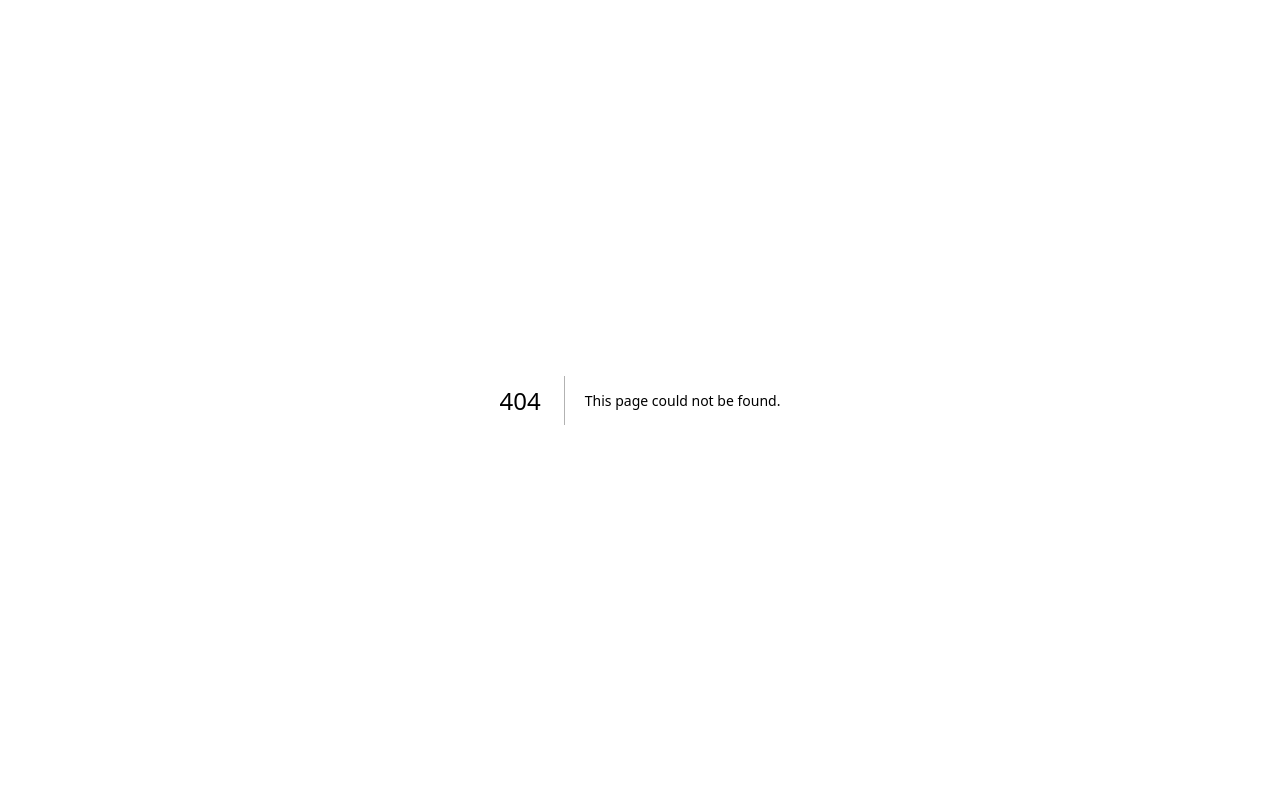
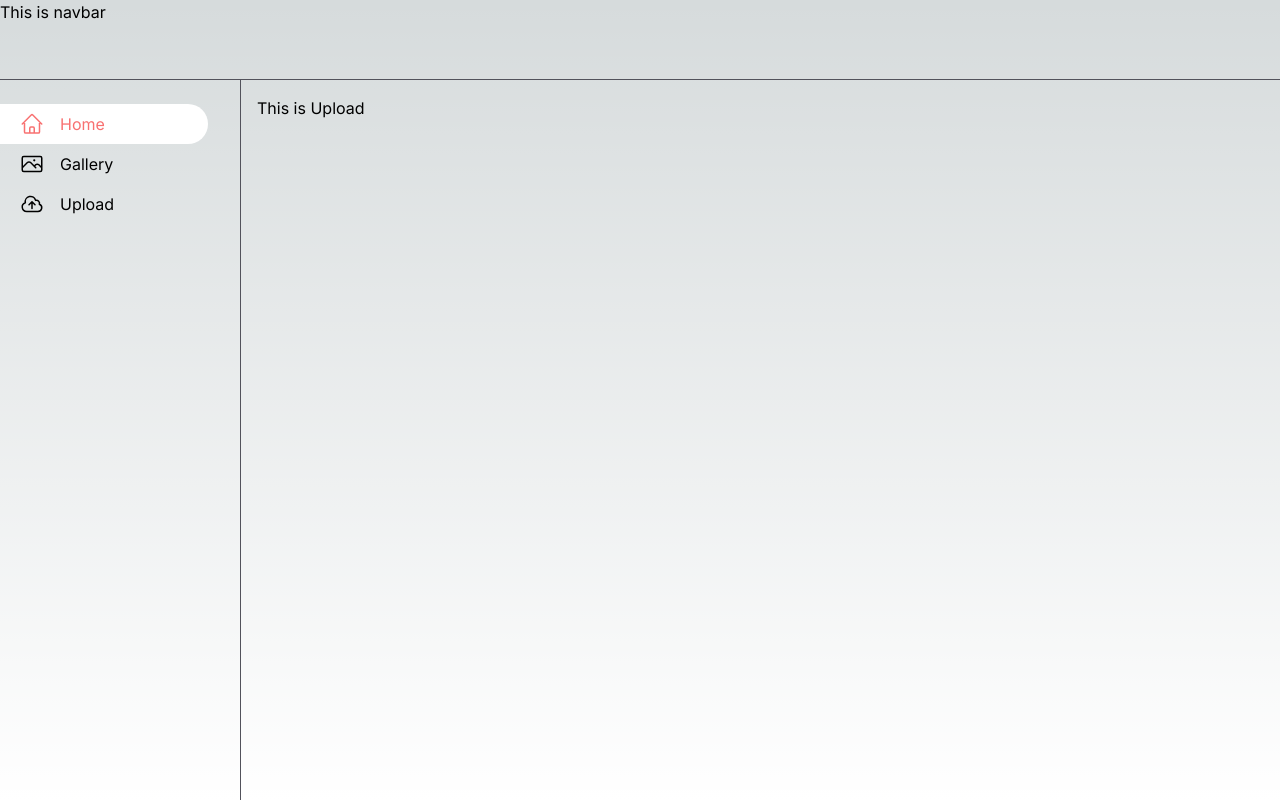
Before and after one commit to namhihi237/ai-gallery, a Next.js app in the folder frontend/: page /upload in a window 1280 px wide. Before the commit this address had no page. Built offline with nearby package versions, Linux system fonts and the light colour scheme.

Commit message:
feat: move between menu

```diff
--- a/frontend/package.json
+++ b/frontend/package.json
@@ -10,6 +10,7 @@
   },
   "dependencies": {
     "@heroicons/react": "^2.0.18",
+    "classnames": "^2.3.2",
     "next": "14.0.3",
     "react": "^18",
     "react-dom": "^18"
--- a/frontend/src/app/dashboard/page.tsx
+++ /dev/null
@@ -1,9 +0,0 @@
-import Navbar from "../../components/navbar/Navbar";
-import Sidebar from "../../components/sidebar/Sidebar";
-
-export default function Page() {
-  return (<div>
-    <Navbar></Navbar>
-    <Sidebar></Sidebar>
-  </div>)
-}
--- /dev/null
+++ b/frontend/src/app/gallery/page.tsx
@@ -0,0 +1,8 @@
+
+export default function Page() {
+	return (
+		<div>
+			This is Gallery
+		</div>
+	);
+}
--- /dev/null
+++ b/frontend/src/app/home/page.tsx
@@ -0,0 +1,6 @@
+
+export default function Page() {
+  return (<div>
+    This is Home
+  </div>)
+}
--- a/frontend/src/app/layout.tsx
+++ b/frontend/src/app/layout.tsx
@@ -1,22 +1,26 @@
-import type { Metadata } from 'next'
-import { Inter } from 'next/font/google'
-import './globals.css'
+import type { Metadata } from 'next';
+import { Inter } from 'next/font/google';
+import './globals.css';
+import Sidebar from '../components/sidebar/Sidebar';
+import Navbar from '../components/navbar/Navbar';
 
-const inter = Inter({ subsets: ['latin'] })
+const inter = Inter({ subsets: ['latin'] });
 
 export const metadata: Metadata = {
-  title: 'Create Next App',
-  description: 'Generated by create next app',
+	title: 'Create Next App',
+	description: 'Generated by create next app',
+};
+
+export default function RootLayout({ children }: { children: React.ReactNode }) {
+	return (
+		<html lang="en" className="h-full">
+			<body className={`${inter.className} h-full flex flex-col overflow-hidden`}>
+				<Navbar />
+				<div className="flex flex-1 overflow-hidden">
+					<Sidebar />
+					<main className="flex-grow p-4 overflow-y-auto">{children}</main>
+				</div>
+			</body>
+		</html>
+	);
 }
-
-export default function RootLayout({
-  children,
-}: {
-  children: React.ReactNode
-}) {
-  return (
-    <html lang="en">
-      <body className={inter.className}>{children}</body>
-    </html>
-  )
-}
--- /dev/null
+++ b/frontend/src/app/upload/page.tsx
@@ -0,0 +1,3 @@
+export default function Page() {
+	return <div>This is Upload</div>;
+}
--- a/frontend/src/components/Icon.tsx
+++ b/frontend/src/components/Icon.tsx
@@ -11,13 +11,23 @@ const sizes = {
   large : "h-8 w-8",
 }
 
-const iconComponents: { [key: string]: React.ElementType } = {
-	HomeIcon: HeroIcons24.HomeIcon,
+const generateIconComponents = <T extends Record<string, React.ElementType>>(icons: T) => {
+	const iconComponents: { [key in keyof T]: React.ElementType } = {} as any;
+
+	Object.keys(icons).forEach((key) => {
+		iconComponents[key as keyof T] = icons[key as keyof T];
+	});
+
+	return iconComponents;
 };
 
-export default function Icon(props: IconProp) {
+const iconComponents = generateIconComponents(HeroIcons24);
+
+
+export default function Icon(props: IconProp): JSX.Element {
   const { iconName, size = "small"} = props;
   const sizeStyle = sizes[size as keyof typeof sizes] || sizes['small'];
-	const Icon = iconName ? iconComponents[iconName] : iconComponents['HomeIcon'];
+	const Icon = iconName ? iconComponents[iconName as keyof typeof iconComponents] : iconComponents['HomeIcon'];
+
 	return Icon && <Icon className={`block ${sizeStyle}`} aria-hidden="true" />;
 }
--- a/frontend/src/components/navbar/Navbar.tsx
+++ b/frontend/src/components/navbar/Navbar.tsx
@@ -1,7 +1,3 @@
 export default function Navbar() {
-  return (
-    <div>
-      This is navbar
-    </div>
-  )
+	return <div className="h-20 w-screen border-solid border-b-[1px] border-zinc-600">This is navbar</div>;
 }
--- /dev/null
+++ b/frontend/src/components/search/Search.tsx
@@ -0,0 +1,6 @@
+'use client';
+import { useState } from 'react';
+
+export default function Search(): JSX.Element {
+	return <div></div>;
+}
--- a/frontend/src/components/sidebar/Sidebar.tsx
+++ b/frontend/src/components/sidebar/Sidebar.tsx
@@ -1,24 +1,45 @@
-import { ROUTE } from "../../configs/route";
-import SidebarItem, { SidebarItemProp } from "./SidebarItem";
-
+'use client';
+import { useState } from 'react';
+import { ROUTE } from '../../configs/route';
+import SidebarItem, { SidebarItemProp } from './SidebarItem';
 const sidebarsElement: SidebarItemProp[] = [
 	{
 		title: 'Home',
 		iconName: 'HomeIcon',
-		href: ROUTE.DASH_BOARD,
+		href: ROUTE.HOME,
+	},
+	{
+		title: 'Gallery',
+		iconName: 'PhotoIcon',
+		href: ROUTE.GALLERY,
+	},
+	{
+		title: 'Upload',
+		iconName: 'CloudArrowUpIcon',
+		href: ROUTE.UPLOAD,
 	},
 ];
 
 export default function Sidebar(): JSX.Element {
-  function renderMenuItem(): JSX.Element[] {
+	const [selectedIndex, setSelectedIndex] = useState(0);
+
+	function renderMenuItem(): JSX.Element[] {
 		return sidebarsElement.map((element, index) => (
-			<SidebarItem key={index} title={element.title} iconName={element.iconName} href={element.href} />
+			<SidebarItem
+				key={index}
+				title={element.title}
+				iconName={element.iconName}
+				href={element.href}
+				isSelected={index === selectedIndex}
+				setActive={() => {
+					setSelectedIndex(index);
+				}}
+			/>
 		));
 	}
 
-  return (
-		<div>
-			This is sidebar
+	return (
+		<div className="pt-6 pr-8 border-solid border-r-[1px] border-zinc-600 h-full overflow-hidden">
 			{renderMenuItem()}
 		</div>
 	);
--- a/frontend/src/components/sidebar/SidebarItem.tsx
+++ b/frontend/src/components/sidebar/SidebarItem.tsx
@@ -1,19 +1,32 @@
-import React from 'react';
+import React, { useState } from 'react';
 import Icon from '../Icon';
-
+import classNames from 'classnames';
+import Link from 'next/link';
 export type SidebarItemProp = {
 	iconName: string;
 	title: string;
 	href: string;
+	isSelected?: boolean;
+	setActive?: (event: React.MouseEvent<HTMLAnchorElement>) => void;
 };
 
 export default function SidebarItem(props: SidebarItemProp) {
-	const { iconName, title, href } = props;
-
+	const { iconName, title, href, isSelected = false, setActive } = props;
+	const [isHovered, setIsHovered] = useState(false);
 	return (
-		<a className="flex justify-between w-20" href={href}>
+		<Link
+			onMouseEnter={() => setIsHovered(true)}
+			onMouseLeave={() => setIsHovered(false)}
+			onClick={setActive}
+			className={classNames(
+				'flex w-52 py-2 px-5',
+				isSelected ? 'bg-white rounded-r-3xl' : '',
+				isSelected || isHovered ? 'text-red-400' : '',
+			)}
+			href={href}
+		>
 			<Icon iconName={iconName} size="small" />
-			<p>{title}</p>
-		</a>
+			<p className="pl-4">{title}</p>
+		</Link>
 	);
 }
--- a/frontend/src/configs/route.ts
+++ b/frontend/src/configs/route.ts
@@ -1,3 +1,5 @@
 export const ROUTE = {
-  DASH_BOARD:'/dashboard'
-}
+	HOME: '/home',
+	GALLERY: '/gallery',
+	UPLOAD: '/upload',
+};
```
Also changed, not shown: 1 other file (tests, documents, lock files or other folders).
